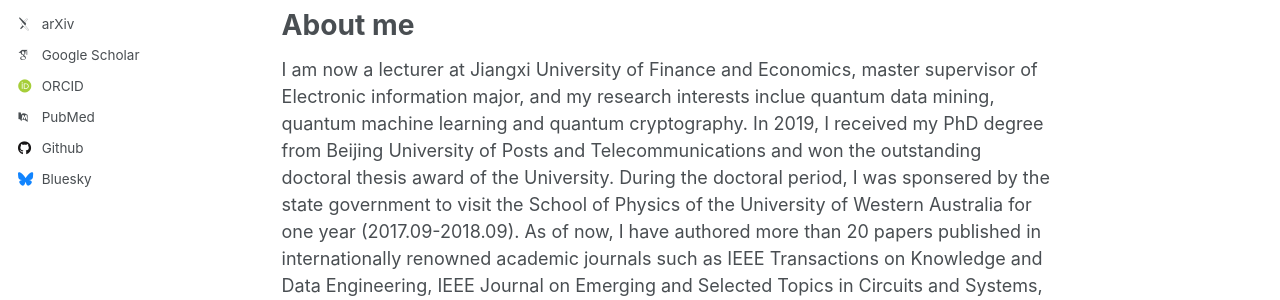
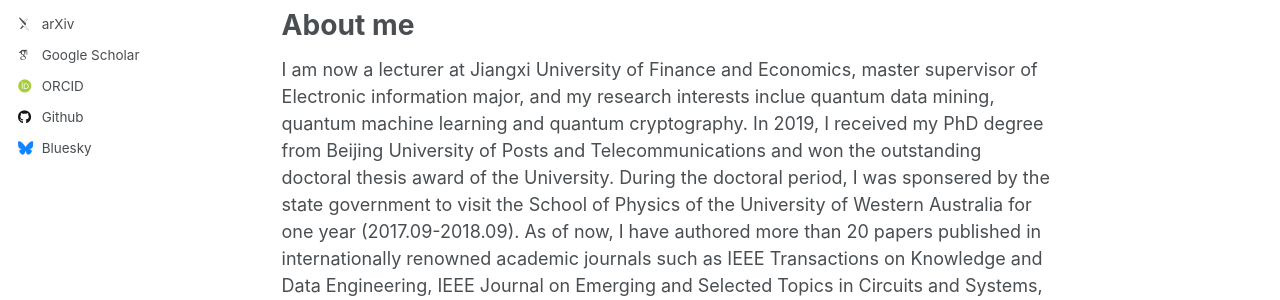
Before and after one commit to YCHbetter/YCHbetter.github.io, a Jekyll site: the page built from _pages/about.md, in a window 1280 px wide. Shown: the part 406-706 px from the top of the page. Built offline with Jekyll 4.4.1, drawn with Linux system fonts in a browser that asks for light colours; some web fonts are replaced.

Commit message:
Update _config.yml

```diff
--- a/_config.yml
+++ b/_config.yml
@@ -35,9 +35,9 @@ author:
   googlescholar    : "https://scholar.google.com.hk/citations?user=evxj9KUAAAAJ&hl=zh-CN"
   impactstory      : # URL
   orcid            : "http://orcid.org/yourorcidurl"
-  semantic         : # URL
-  pubmed           : ""
-  researchgate     : # URL
+  #semantic         : # URL
+  #pubmed           : ""
+  #researchgate     : # URL
 
   # Repositories and software development
   bitbucket        : # Username - Update with your username on the site
```
